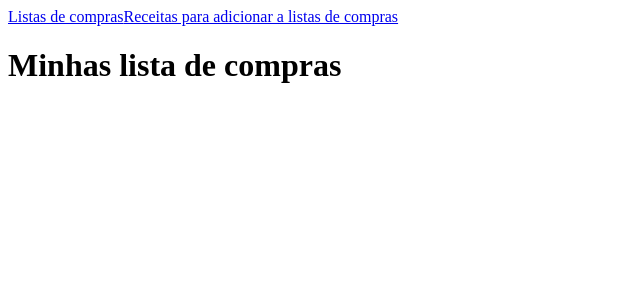
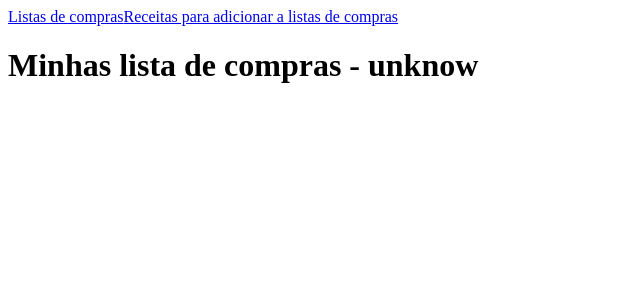
Before and after one commit to Rafael-Miceli/PriceStore-Cartlist, an Angular app in the folder pricestore-cartlist/: page /home in a window 1280 px wide. Shown: the top 300 px of the page, without its empty margins (0-640 px from the left). Built offline with nearby package versions, Linux system fonts and the light colour scheme.

Commit message:
Preparando pra teste de environemtns

```diff
--- a/pricestore-cartlist/src/app/home/home.component.html
+++ b/pricestore-cartlist/src/app/home/home.component.html
@@ -1,3 +1,3 @@
 <h1>
-  Minhas lista de compras
+  Minhas lista de compras - {{envName}}
 </h1>
--- a/pricestore-cartlist/src/app/home/home.component.ts
+++ b/pricestore-cartlist/src/app/home/home.component.ts
@@ -1,9 +1,12 @@
 import { Component, OnInit } from '@angular/core';
+import { environment } from '../../environments/environment';
 
 @Component({
   templateUrl: './home.component.html'
 })
 export class HomeComponent implements OnInit {
+
+  public envName: string = environment.envName;
 
   constructor() { }
 
--- a/pricestore-cartlist/src/environments/environment.ts
+++ b/pricestore-cartlist/src/environments/environment.ts
@@ -4,5 +4,6 @@
 // The list of which env maps to which file can be found in `.angular-cli.json`.
 
 export const environment = {
-  production: false
+  production: false,
+  envName: 'unknow'
 };
```
